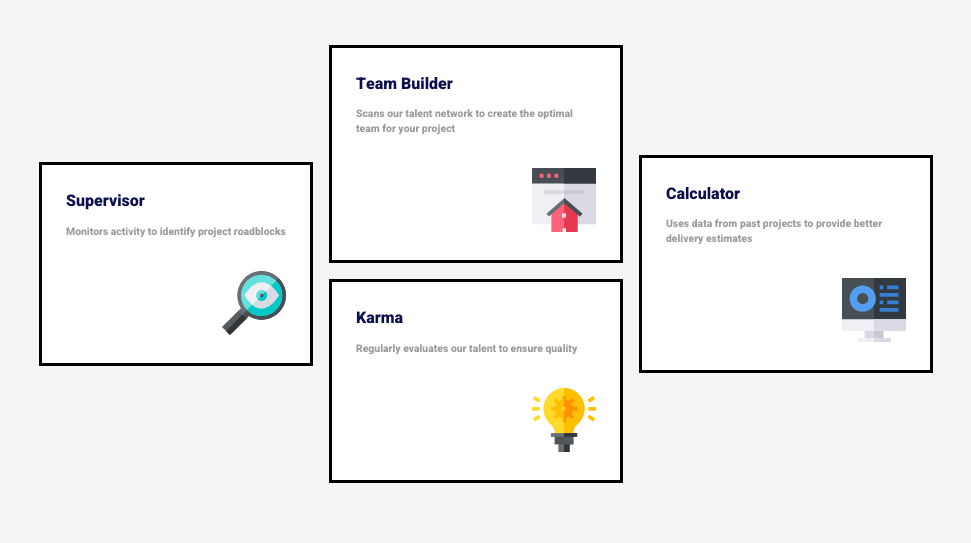
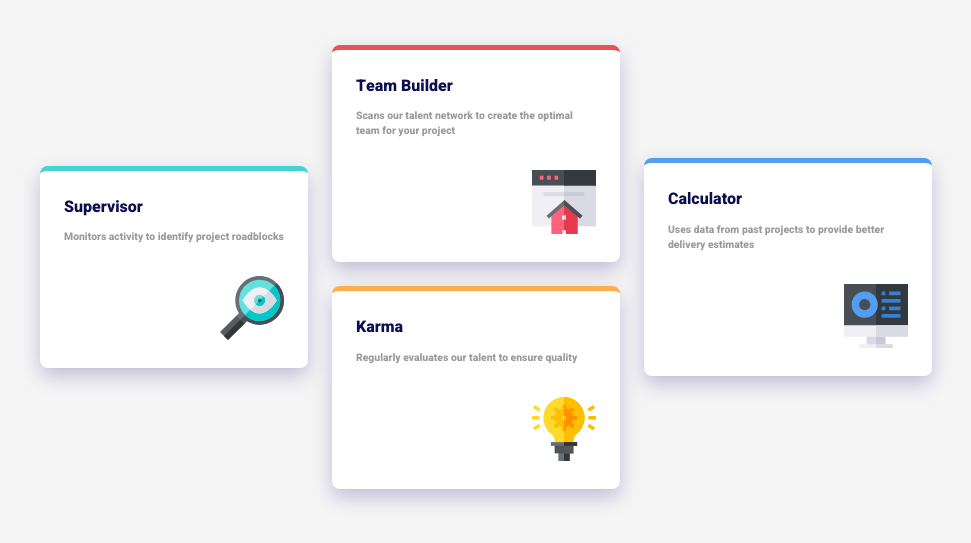
Before and after one commit to ElizabethClohosey/4CardFeature, a website: page index.html in a window 1280 px wide. Shown: the part 221-764 px from the top of the page, without its empty margins (154-1125 px from the left). Drawn offline with Linux system fonts and the light colour scheme.

Commit message:
cards are styled - almost done

```diff
--- a/index.html
+++ b/index.html
@@ -43,7 +43,7 @@
         <!-- Start Supervisor  -->
         <div class="row r-one">
           <div class="col-md-4">
-            <div class="card">
+            <div class="card supervisor">
               <div class="card-body">
                 <h5 class="card-title">Supervisor</h5>
                 <p class="card-text">
@@ -60,7 +60,7 @@
         <!-- Start Team Builder  -->
         <div class="row r-two">
           <div class="col-md-6">
-            <div class="card card-3">
+            <div class="card team-builder">
               <div class="card-body">
                 <h5 class="card-title">Team Builder</h5>
                 <p class="card-text">
@@ -74,7 +74,7 @@
           <!-- End Team Builder  -->
           <!-- Start Karma  -->
           <div class="col-md-6">
-            <div class="card">
+            <div class="card karma">
               <div class="card-body">
                 <h5 class="card-title">Karma</h5>
                 <p class="card-text">
@@ -91,7 +91,7 @@
         <!-- Start Calculator  -->
         <div class="row r-three">
           <div class="col-md-4">
-            <div class="card">
+            <div class="card calculator">
               <div class="card-body">
                 <h5 class="card-title">Calculator</h5>
                 <p class="card-text">
--- a/styles/scss/_mixins.scss
+++ b/styles/scss/_mixins.scss
@@ -3,3 +3,7 @@
   color: $paragraph-text;
   font-weight: 700;
 }
+
+@mixin box-shadow {
+  box-shadow: 0px 8px 20px rgb(192, 188, 214);
+}
--- a/styles/scss/_variables.scss
+++ b/styles/scss/_variables.scss
@@ -4,3 +4,8 @@ $primary-font: "Heebo", sans-serif;
 // Colors
 $primary-text: rgb(11, 15, 78);
 $paragraph-text: rgb(156, 156, 156);
+
+$red: rgb(234, 83, 83);
+$cyan: rgb(69, 211, 211);
+$orange: rgb(252, 175, 74);
+$blue: rgb(84, 158, 242);
--- a/styles/scss/main_style.scss
+++ b/styles/scss/main_style.scss
@@ -69,11 +69,11 @@ header {
 }
 
 .r-one {
-  margin-right: 1rem;
+  margin-right: 1.5rem;
 }
 
 .r-three {
-  margin-left: 1rem;
+  margin-left: 1.5rem;
 }
 
 // -----------------
@@ -81,10 +81,11 @@ header {
 // -----------------
 
 .card {
-  border: 3px solid black;
+  border-radius: 0.5rem;
   background-color: white;
   max-width: 15rem;
   padding: 1.5rem;
+  @include box-shadow;
 
   h5 {
     font-size: 1rem;
@@ -100,8 +101,20 @@ header {
   }
 }
 
-.card-3 {
-  margin-bottom: 1rem;
+.supervisor {
+  border-top: 5px solid $cyan;
+}
+
+.team-builder {
+  border-top: 5px solid $red;
+  margin-bottom: 1.5rem;
+}
+
+.karma {
+  border-top: 5px solid $orange;
+}
+.calculator {
+  border-top: 5px solid $blue;
 }
 
 .icon {
```
Also changed, not shown: dist/css/main_style.css, 1 other file.
